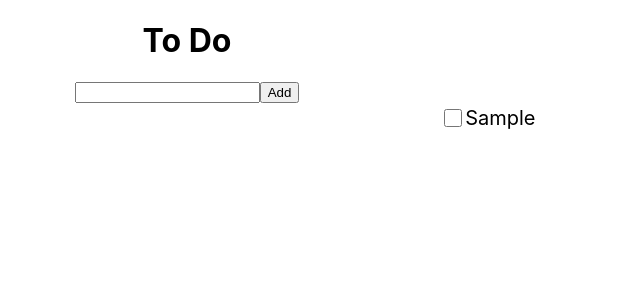
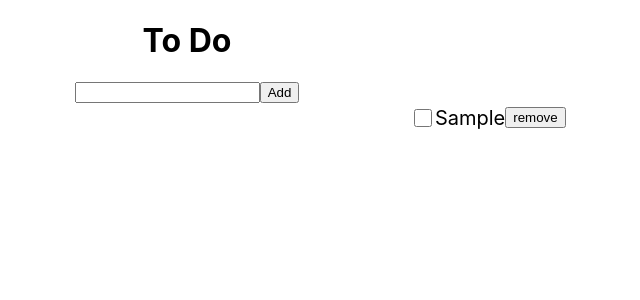
Before and after one commit to thomasgilmore/to-do, a React (Create React App) app: page / in a window 1280 px wide. Both pictures are taken after typing "Sample" into the empty fields and a click on the input "Add". Shown: the top 300 px of the page, without its empty margins (453-1093 px from the left). Built offline with nearby package versions, Linux system fonts and the light colour scheme.

Commit message:
added remove feature and not able to add empty string

```diff
--- a/src/components/ToDo.js
+++ b/src/components/ToDo.js
@@ -13,17 +13,29 @@ export default class ToDo extends Component {
         };
         this.handleChange = this.handleChange.bind(this);
         this.addClicked = this.addClicked.bind(this);
+        this.handleDeleteToDo = this.handleDeleteToDo.bind(this);
     }
     // Sets this.state.inputValue to the input value onChange
     handleChange(e) {
         this.setState({ inputValue: e.target.value });
     }
+    // removes  the to do from the array
+    handleDeleteToDo = (toDoToRemove) => {
+        let tempToDos = this.state.toDos;
+        let newTemptToDos = tempToDos.filter((toDo) => {
+            if (toDo.props.toDo !== toDoToRemove) {
+                return toDo;
+            }
+        });
+        this.setState({ toDos : newTemptToDos })
+    }
     // On form submit / add button clicked
     addClicked(e) {
         e.preventDefault();
+        if (e.target[0].value !== '') {
             // get current set of to dos
             let temptoDos = this.state.toDos;
-        const newToDoItem = <ToDoItem key={this.state.key} itemNumber={this.state.key} toDo={this.state.inputValue} />
+            const newToDoItem = <ToDoItem key={this.state.key} itemNumber={this.state.key} toDo={this.state.inputValue} handleDeleteToDo={this.handleDeleteToDo} />
             // adding the new to do item element to the array with previous to dos
             temptoDos.push(newToDoItem);
             // increasing the key by 1 so no element has the same key number
@@ -32,6 +44,7 @@ export default class ToDo extends Component {
             this.setState({ toDos: temptoDos, key: newKey });
             // setting the input value to empty
             e.target[0].value = '';
+        }
     }
 
     render() {
--- a/src/components/ToDoItem.js
+++ b/src/components/ToDoItem.js
@@ -6,6 +6,10 @@ export default function ToDoItem(props) {
         <div className="toDoItemDiv">
             <input type="checkbox" className="checkbox" />
             <p className="toDoItem">{props.toDo}</p>
+            <button onClick={(e) => {
+                props.handleDeleteToDo(props.toDo)
+            }}
+            > remove</button>
         </div>
     )
 }
```
Lines whose indentation alone changed are shown as unchanged.
